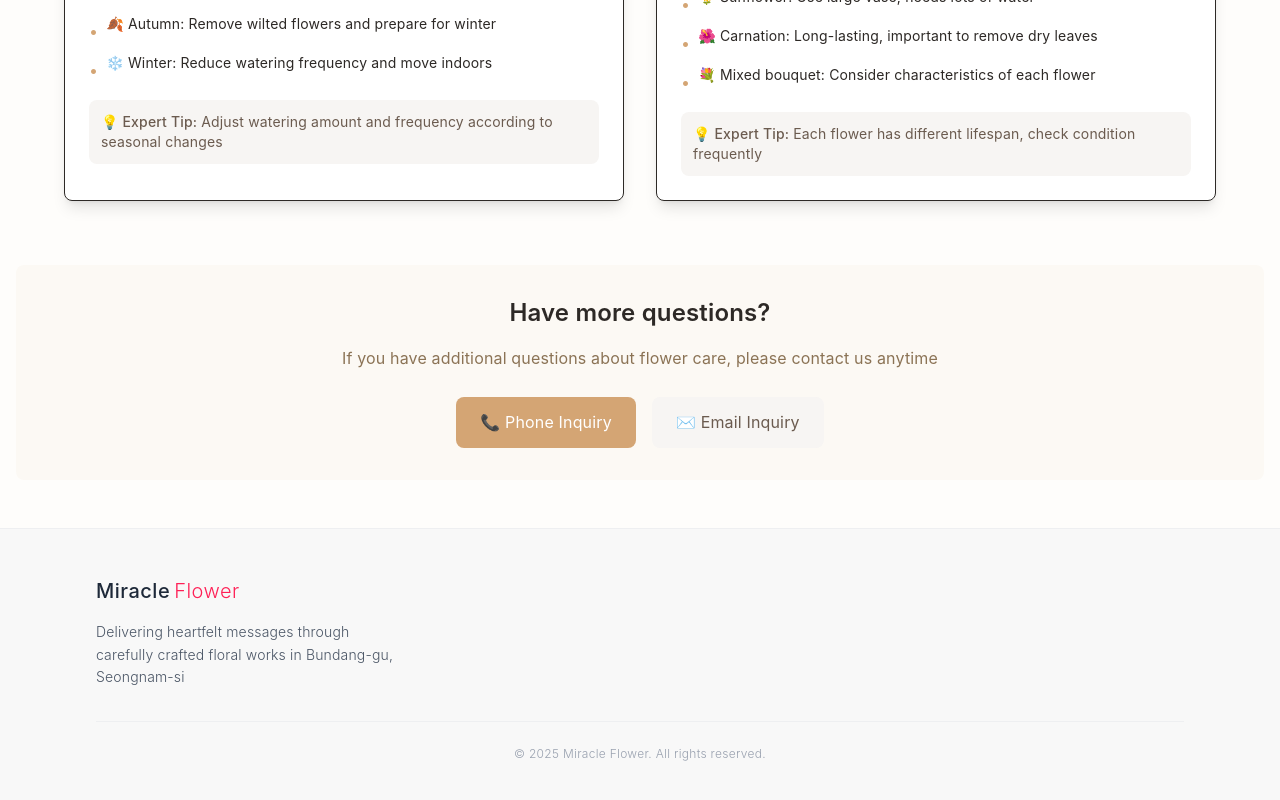
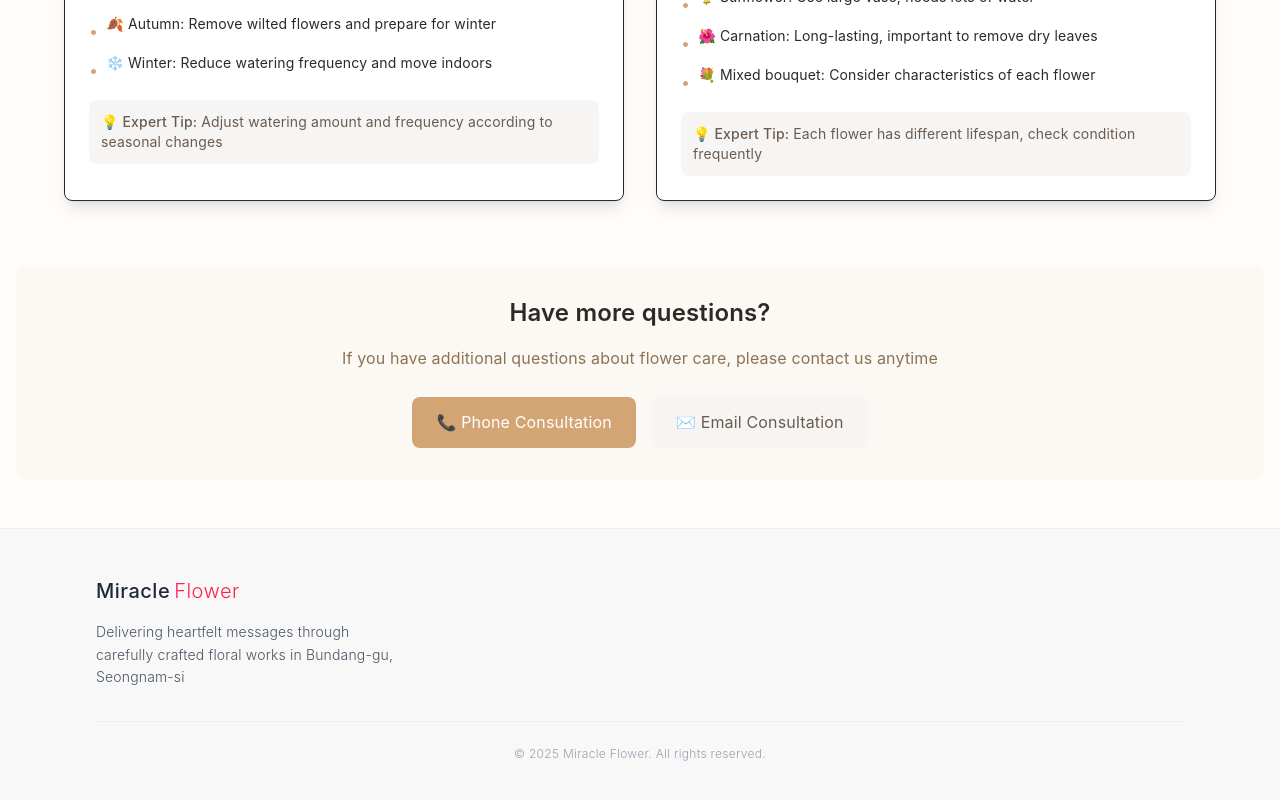
Before and after one commit to apple77y/miracle, a Next.js app: page /guide in a window 1280 px wide. Shown: the part 941-1741 px from the top of the page. Built offline with nearby package versions, Linux system fonts and the light colour scheme.

Commit message:
Update text

```diff
--- a/src/app/guide/page.tsx
+++ b/src/app/guide/page.tsx
@@ -115,13 +115,13 @@ export default function GuidePage() {
                 href="tel:0507-1456-0389"
                 className="bg-primary text-primary-foreground px-6 py-3 rounded-lg hover:bg-primary/90 transition-colors"
               >
-                {intl.formatMessage({ id: 'guide.contact.phone' })}
+                {intl.formatMessage({ id: 'occasion.consultation.phone' })}
               </a>
               <a
                 href="mailto:rmr0322@hanmail.net"
                 className="bg-secondary text-secondary-foreground px-6 py-3 rounded-lg hover:bg-secondary/80 transition-colors"
               >
-                {intl.formatMessage({ id: 'guide.contact.email' })}
+                {intl.formatMessage({ id: 'occasion.consultation.email' })}
               </a>
             </div>
           </div>
```
